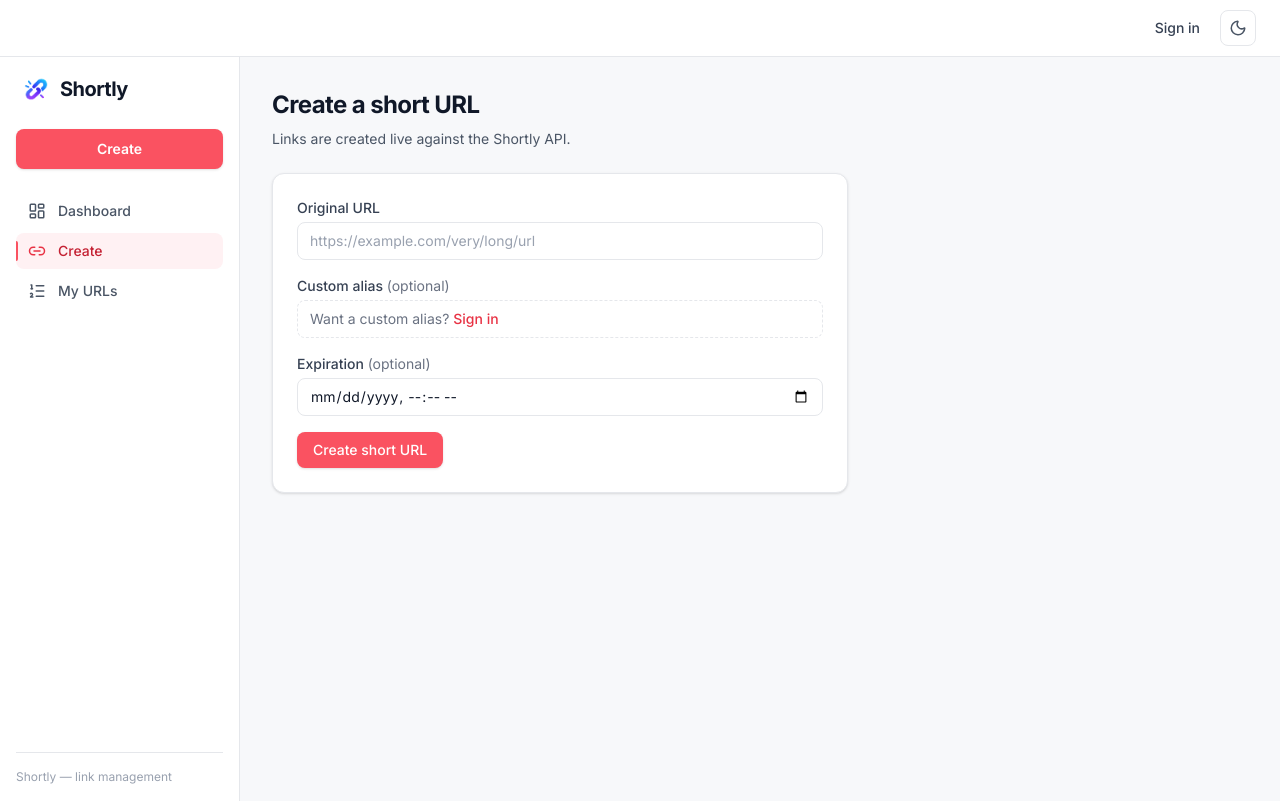
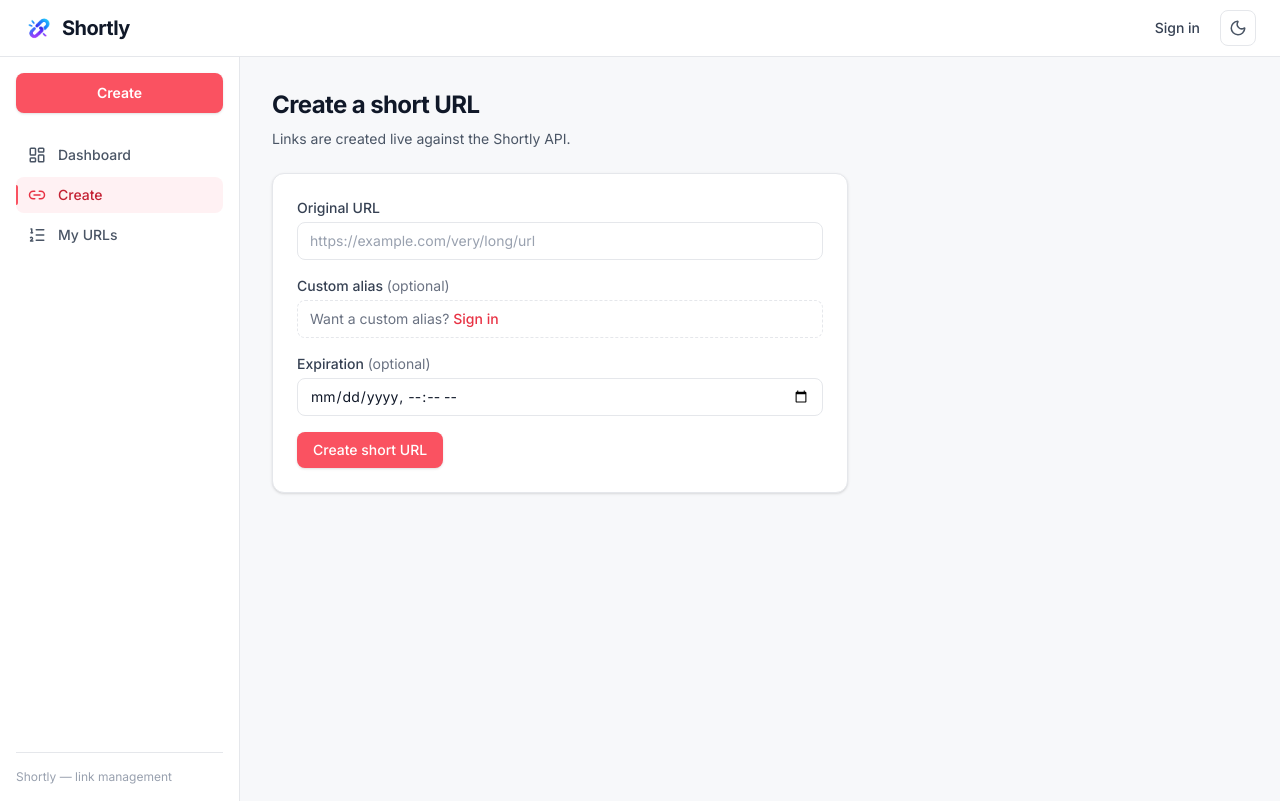
Before and after one commit to nayan-kunwar/shortly, a Next.js app in the folder apps/web/: page /create in a window 1280 px wide. Built offline with nearby package versions, Linux system fonts and the light colour scheme.

Commit message:
fix(web): single header brand mark linking to dashboard

```diff
--- a/apps/web/src/components/layout/navbar.tsx
+++ b/apps/web/src/components/layout/navbar.tsx
@@ -4,15 +4,14 @@ import { ThemeToggle } from './theme-toggle';
 import { Logo } from '../../components/ui/logo';
 import { UserMenu } from './user-menu';
 
-/** Top bar: slim, white, theme toggle. No JS except the toggle island. */
+/** Top bar: slim, brand left, account controls right. */
 export function Navbar() {
   return (
     <header className="sticky top-0 z-40 border-b border-line bg-surface dark:border-gray-800 dark:bg-gray-950">
       <div className="flex h-14 items-center justify-between px-4 md:px-6">
-        <Link href="/" className="flex items-center md:hidden">
+        <Link href="/dashboard" className="flex items-center" aria-label="Shortly dashboard">
           <Logo size={30} />
         </Link>
-        <div className="hidden md:block" />
         <div className="flex items-center gap-2">
           <UserMenu />
           <ThemeToggle />
@@ -32,9 +31,6 @@ export function Navbar() {
 export function Sidebar() {
   return (
     <aside className="sticky top-14 hidden h-[calc(100vh-3.5rem)] w-60 shrink-0 flex-col border-r border-line bg-surface p-4 md:flex dark:border-gray-800 dark:bg-gray-950">
-      <Link href="/dashboard" className="mb-6 flex items-center px-1" aria-label="Shortly dashboard">
-        <Logo size={32} />
-      </Link>
       <Link
         href="/create"
         className="mb-6 inline-flex w-full items-center justify-center gap-2 rounded-lg bg-brand-500 px-4 py-2.5 text-sm font-semibold text-white shadow-sm transition-colors hover:bg-brand-600"
```
Also changed, not shown: 2 other files (tests, documents, lock files or other folders).
